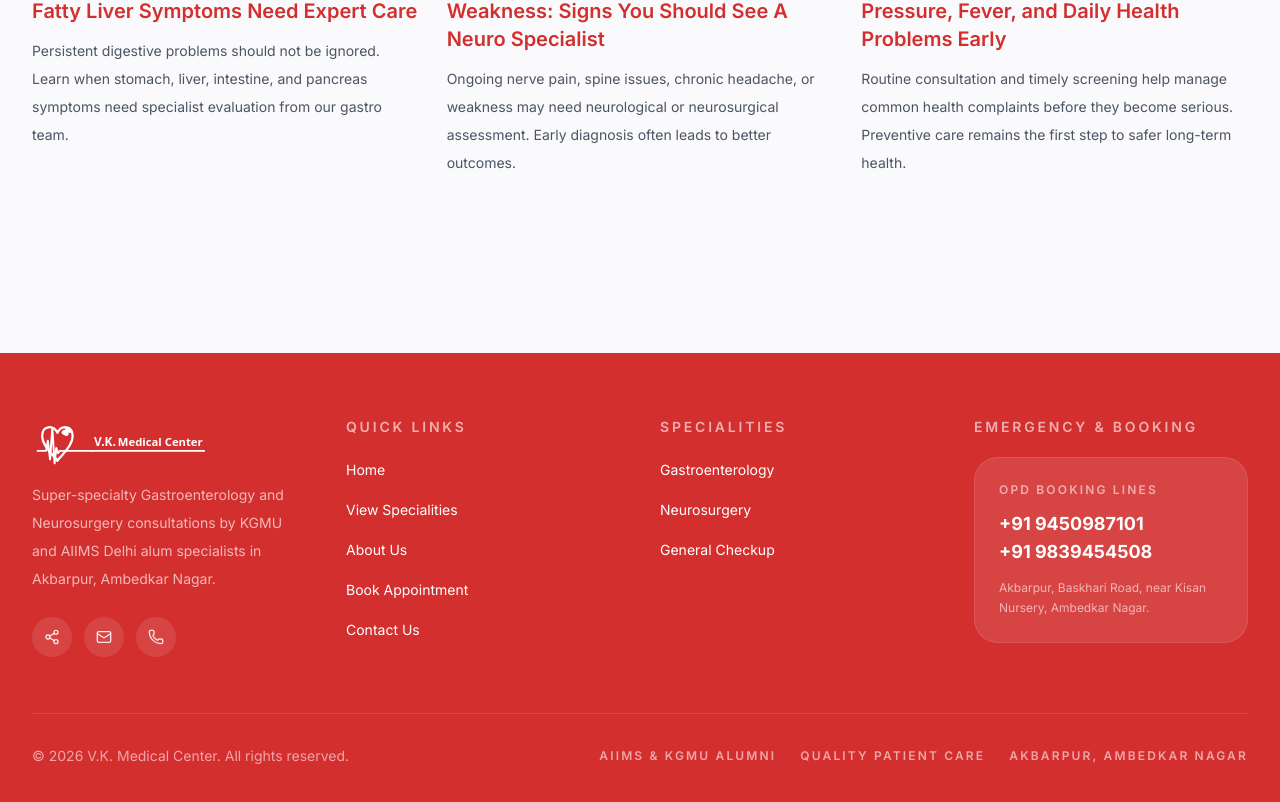
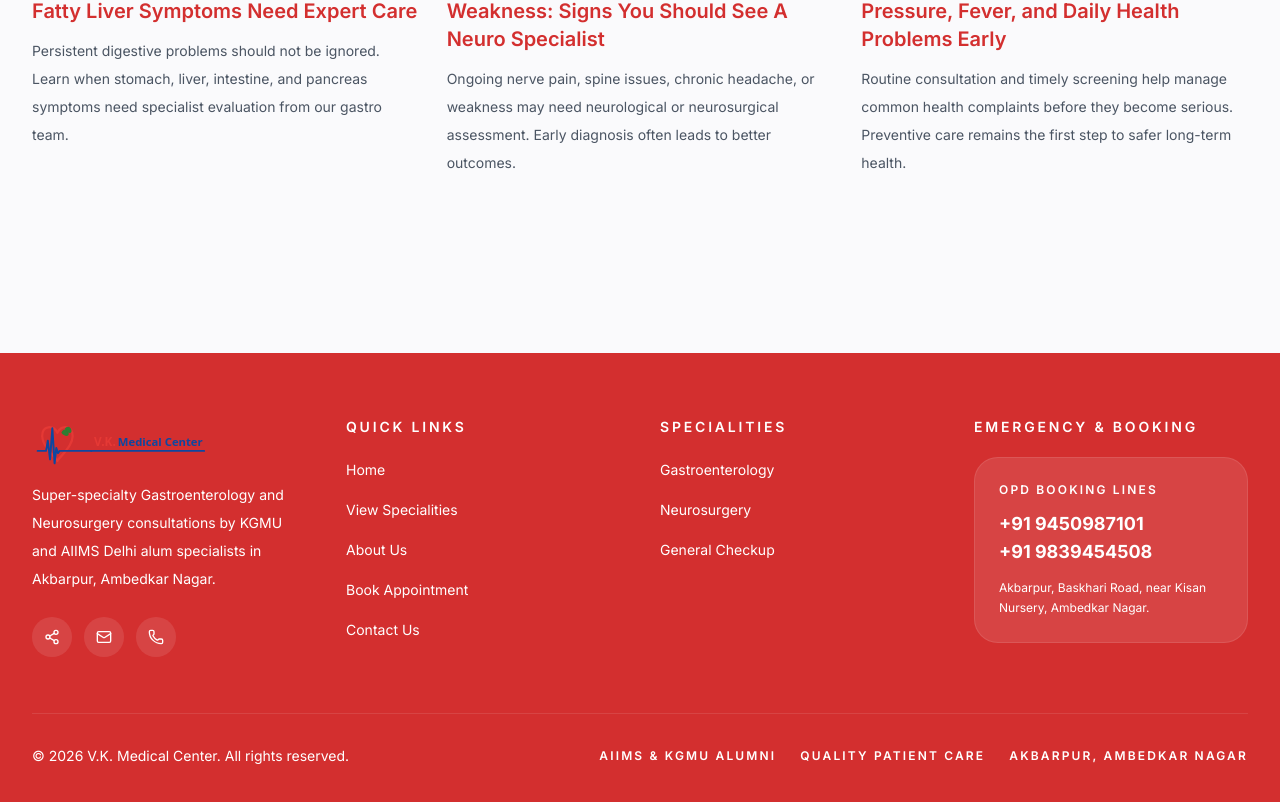
Before and after one commit to Adarshsingh7/hospital-management-template, a Next.js app: page / in a window 1280 px wide. Shown: the part 4141-4943 px from the top of the page. Built offline with nearby package versions, Linux system fonts and the light colour scheme.

Commit message:
fix: footer text color

```diff
--- a/components/site-shell.tsx
+++ b/components/site-shell.tsx
@@ -104,15 +104,15 @@ export function SiteFooter() {
       <footer className="bg-[var(--color-primary)] py-16 text-white">
         <div className="site-container grid gap-10 md:grid-cols-4">
           <div className="md:col-span-1">
-            <VKLogo className="h-12 w-auto mb-4" white={true} />
-            <p className="mt-4 max-w-sm text-sm leading-7 text-rose-100/75">
+            <VKLogo className="h-12 w-auto mb-4" white={false} />
+            <p className="mt-4 max-w-sm text-sm leading-7 text-white">
               Super-specialty Gastroenterology and Neurosurgery consultations by KGMU and AIIMS Delhi alum specialists in Akbarpur, Ambedkar Nagar.
             </p>
             <div className="mt-6 flex gap-3">
               {[Share2, Mail, Phone].map((Icon, idx) => (
                 <span
                   key={idx}
-                  className="inline-flex h-10 w-10 items-center justify-center rounded-full bg-white/10 text-white/85"
+                  className="inline-flex h-10 w-10 items-center justify-center rounded-full bg-white/10 text-white"
                 >
                   <Icon className="h-4 w-4" />
                 </span>
@@ -138,22 +138,22 @@ export function SiteFooter() {
             ]}
           />
           <div>
-            <h3 className="text-sm font-semibold uppercase tracking-[0.2em] text-rose-100/70">
+            <h3 className="text-sm font-semibold uppercase tracking-[0.2em] text-white">
               Emergency & Booking
             </h3>
             <div className="mt-5 rounded-[1.5rem] border border-white/10 bg-white/10 p-6">
-              <div className="text-xs font-semibold uppercase tracking-[0.18em] text-rose-100/65">
+              <div className="text-xs font-semibold uppercase tracking-[0.18em] text-white">
                 OPD Booking Lines
               </div>
               <div className="mt-3 text-lg font-bold block">+91 9450987101</div>
               <div className="text-lg font-bold block">+91 9839454508</div>
-              <p className="mt-3 text-xs leading-5 text-rose-100/70">
+              <p className="mt-3 text-xs leading-5 text-white">
                 Akbarpur, Baskhari Road, near Kisan Nursery, Ambedkar Nagar.
               </p>
             </div>
           </div>
         </div>
-        <div className="site-container mt-14 flex flex-col gap-5 border-t border-white/10 pt-8 text-sm text-rose-100/65 md:flex-row md:items-center md:justify-between">
+        <div className="site-container mt-14 flex flex-col gap-5 border-t border-white/10 pt-8 text-sm text-white md:flex-row md:items-center md:justify-between">
           <p>© {new Date().getFullYear()} V.K. Medical Center. All rights reserved.</p>
           <div className="flex items-center gap-6 font-semibold tracking-[0.18em] uppercase text-xs">
             <span>AIIMS & KGMU Alumni</span>
@@ -202,13 +202,13 @@ function FooterColumn({
 }) {
   return (
     <div>
-      <h3 className="text-sm font-semibold uppercase tracking-[0.2em] text-rose-100/70">
+      <h3 className="text-sm font-semibold uppercase tracking-[0.2em] text-white">
         {title}
       </h3>
       <ul className="mt-5 space-y-4">
         {links.map((link) => (
           <li key={link.label}>
-            <Link href={link.href} className="text-sm text-rose-100/80 underline transition hover:text-white">
+            <Link href={link.href} className="text-sm text-white underline transition hover:opacity-80">
               {link.label}
             </Link>
           </li>
```
